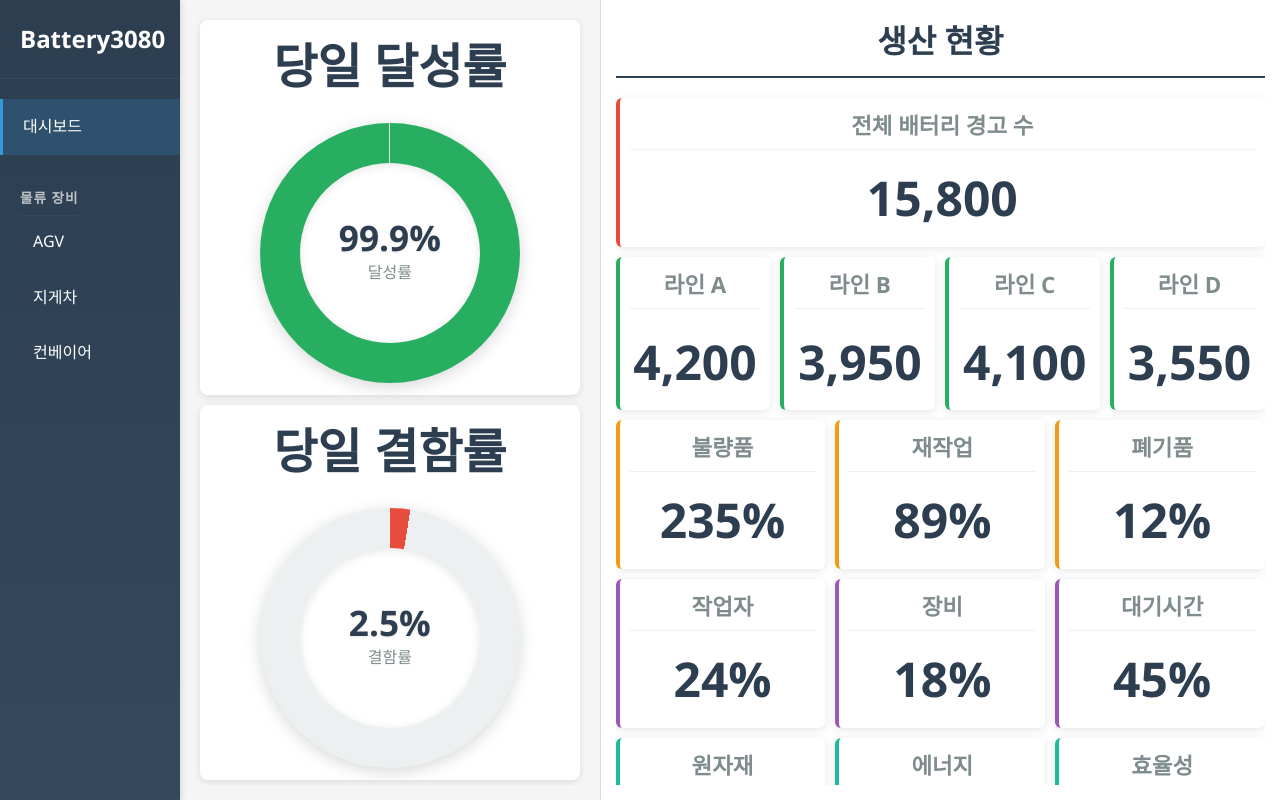
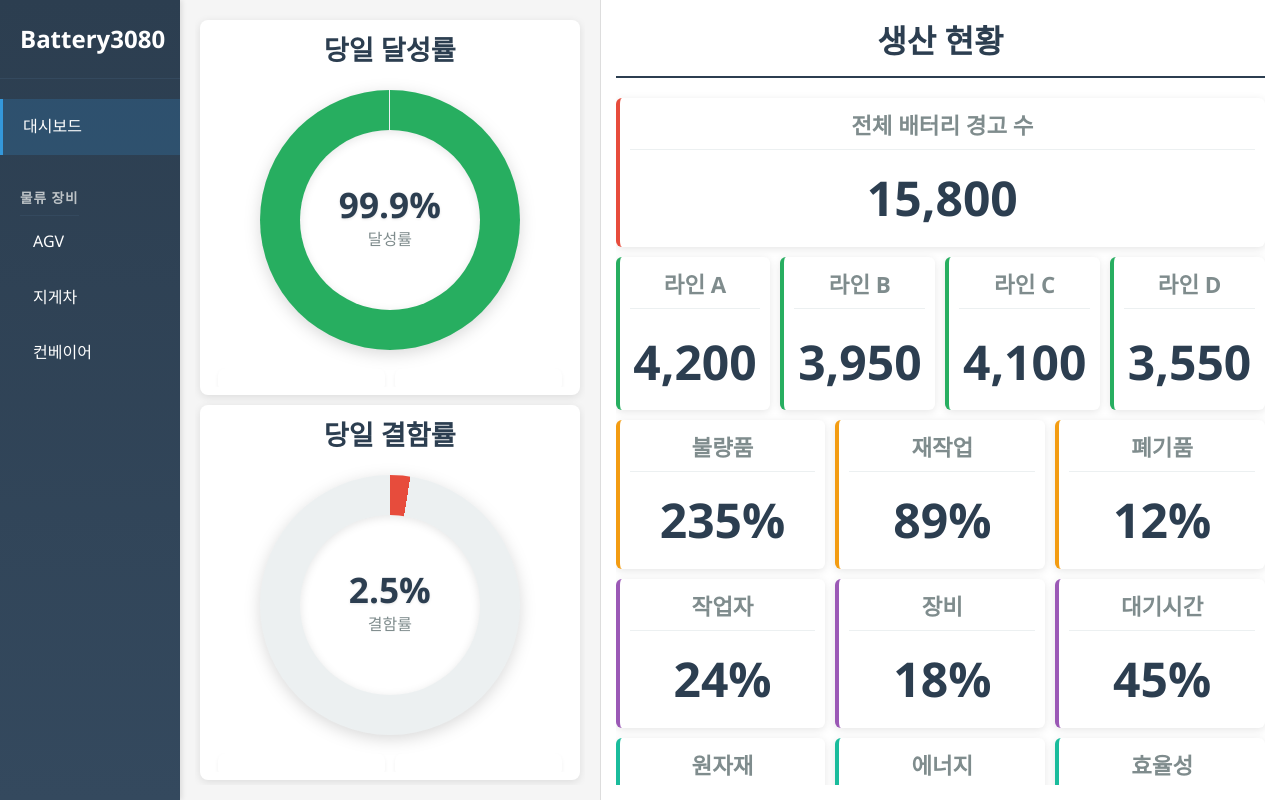
Before and after one commit to Hyundai-Autoever-Smart-Factory-2nd/battery3080-frontend, a Vue app: page / in a window 1280 px wide. Built offline with nearby package versions, Linux system fonts and the light colour scheme; no server answers.

Commit message:
fix: 폰트 크기 변경

```diff
--- a/src/components/dashboard/PerformanceCharts.vue
+++ b/src/components/dashboard/PerformanceCharts.vue
@@ -109,7 +109,7 @@ export default {
   margin: 0 0 8px 0;
   text-align: center;
   color: #2c3e50;
-  font-size: 3rem;
+  font-size: 1.7rem;
   font-weight: 600;
   flex-shrink: 0;
 }
@@ -209,7 +209,7 @@ export default {
   padding: 12px 18px;
   background: white;
   border-radius: 8px;
-  font-size: 3rem;
+  font-size: 2.5rem;
   flex: 1;
   min-width: 0;
   box-shadow: 0 2px 4px rgba(0, 0, 0, 0.05);
@@ -228,7 +228,7 @@ export default {
   font-weight: 600;
   margin-bottom: 0.5rem;
   white-space: nowrap;
-  font-size: 2rem;
+  font-size: 1.7rem;
 }
 
 .stat-item .value {
```
